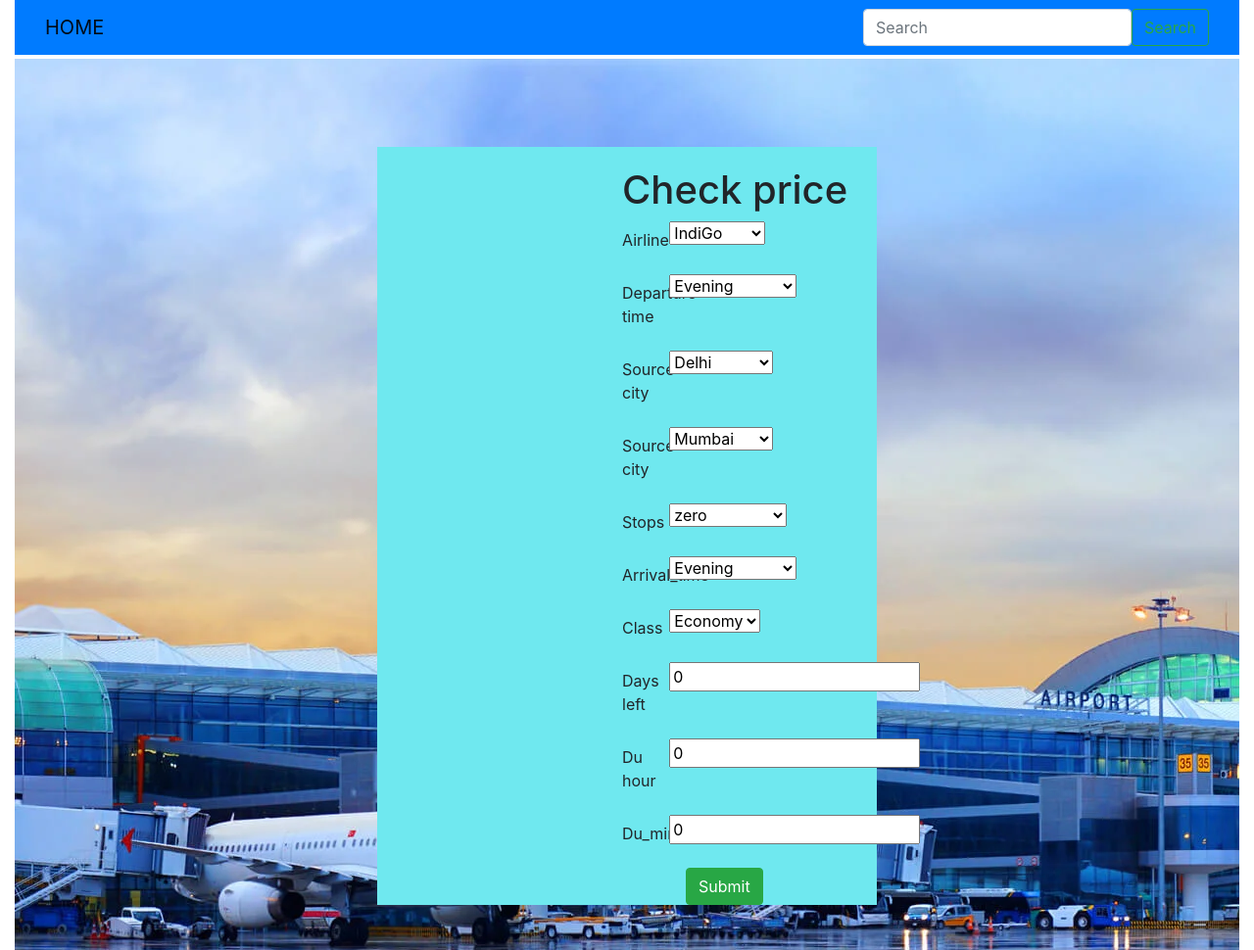
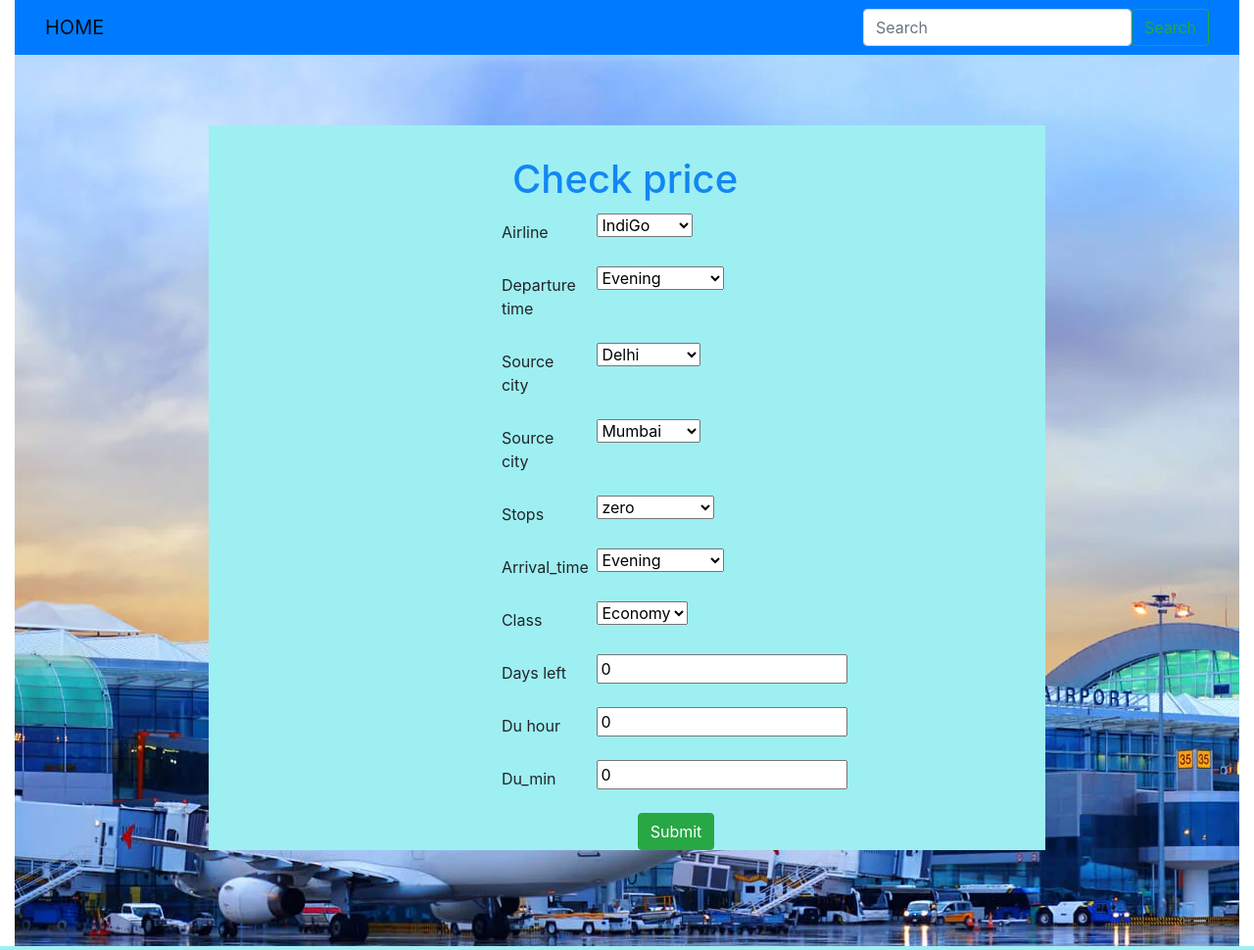
Before and after one commit to akshay0091/flight-fare-predicting, a Flask app: page / in a window 1280 px wide. Shown: the whole page at 98% size. Run offline with Flask 2, Linux system fonts and the light colour scheme; parts of the project's set-up code (start-up, migrations or seed data) failed here and were passed over; some libraries are stand-ins or nearby versions.

Commit message:
Add files via upload

```diff
--- a/static/styles/style.css
+++ b/static/styles/style.css
@@ -7,17 +7,17 @@
 .header{
   margin: 0%;
   padding: 0px;
-  height: 60px;
-  color: rgb(211, 243, 249);
+  height: 10%;
+  color: rgb(179, 211, 216);
 }
 .nav{
-  height: 60px;
+  height: 100%;
 }
 .main1{
-  margin-top: 20px;
-  margin-left: 300px;
-  margin-right: 300px;
-  background-color: rgb(111, 232, 239);
+  margin-top: 2px;
+  margin-left:15%;
+  margin-right: 15%;
+  background-color: rgb(158, 239, 242);
   border: 6px;
 }
 .background{
@@ -34,7 +34,7 @@
   }
   .form1{
     padding-top: 20px;
-    padding-left: 250px;
+    padding-left: 35%;
 
   }
 
@@ -88,3 +88,10 @@
   font-family: 'Franklin Gothic Medium', 'Arial Narrow', Arial, sans-serif;
   font-weight: bold;
 }
+#input_text{
+
+}
+#heading_main{
+  margin: 2%;
+  color: rgb(19, 134, 243);
+}
--- a/templates/home.html
+++ b/templates/home.html
@@ -30,14 +30,14 @@
                 </nav>
 
             </div>
-            <div class="background">
+            <div class="background container-fluid">
                 <form action="\" method="post">
 
-                    <div class="main1">
+                    <div class="main1 ">
 
 
-                        <div class="form1">
-                            <h1 id="heading">Check price</h1>
+                        <div class="form1 ">
+                            <h1 id="heading_main">Check price</h1>
                             <div class="mb-3 row">
                                 <label for="Airline" class="col-sm-2 col-form-label">Airline</label>
                                 <div class="col-sm-10">
@@ -136,14 +136,14 @@
                             <div class="mb-3 row">
                                 <label for="Du_hour" class="col-sm-2 col-form-label">Du hour</label>
                                 <div class="col-sm-10">
-                                    <input type="text" name="Du_hour" class="Du_hour" value="0" id="Du_hour">
+                                    <input type="text" name="Du_hour" class="Du_hour" value="0" id="input_text">
 
                                 </div>
                             </div>
                             <div class="mb-3 row">
                                 <label for="Du_min" class="col-sm-2 col-form-label">Du_min</label>
                                 <div class="col-sm-10">
-                                    <input type="text" name="Du_min" class="Du_min" value="0" id="Du_min">
+                                    <input type="text" name="Du_min" class="Du_min" value="0" id="input_text">
 
                                 </div>
                             </div>
--- a/templates/result.html
+++ b/templates/result.html
@@ -5,7 +5,7 @@
     <meta charset="UTF-8">
     <title>price</title>
     <link rel="stylesheet" href="../static/styles/style.css">
-    <meta name="viewport" content="width=device-width, initial-scale=1, shrink-to-fit=no">
+    <meta name=”viewport” content=”width=device-width, initial-scale=1, maximum-scale=1, minimum-scale=1″ />
     <link rel="stylesheet" href="https://cdn.jsdelivr.net/npm/bootstrap@4.0.0/dist/css/bootstrap.min.css"
         integrity="sha384-Gn5384xqQ1aoWXA+058RXPxPg6fy4IWvTNh0E263XmFcJlSAwiGgFAW/dAiS6JXm" crossorigin="anonymous">
 </head>
```
Also changed, not shown: 1 other file.
